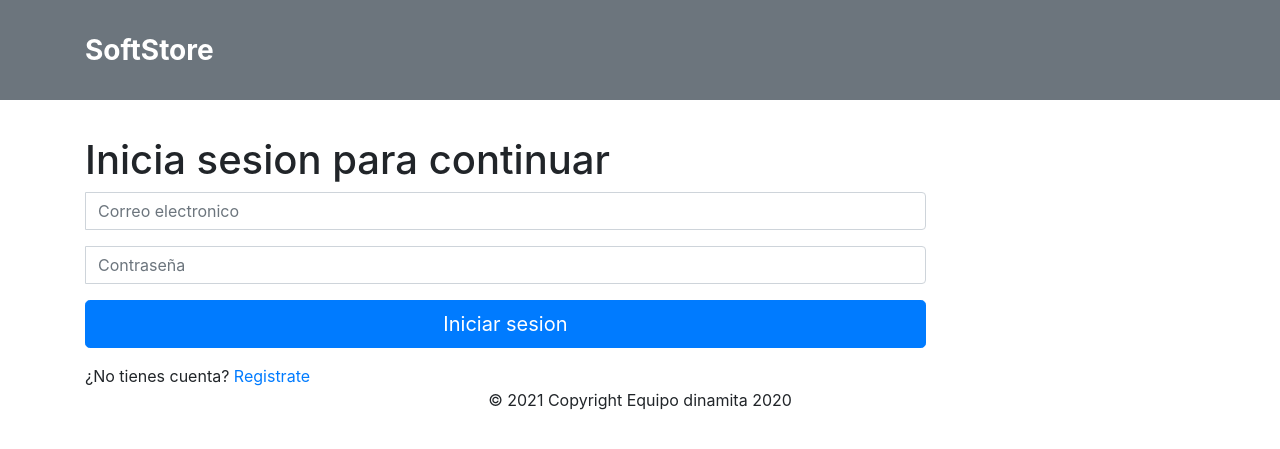
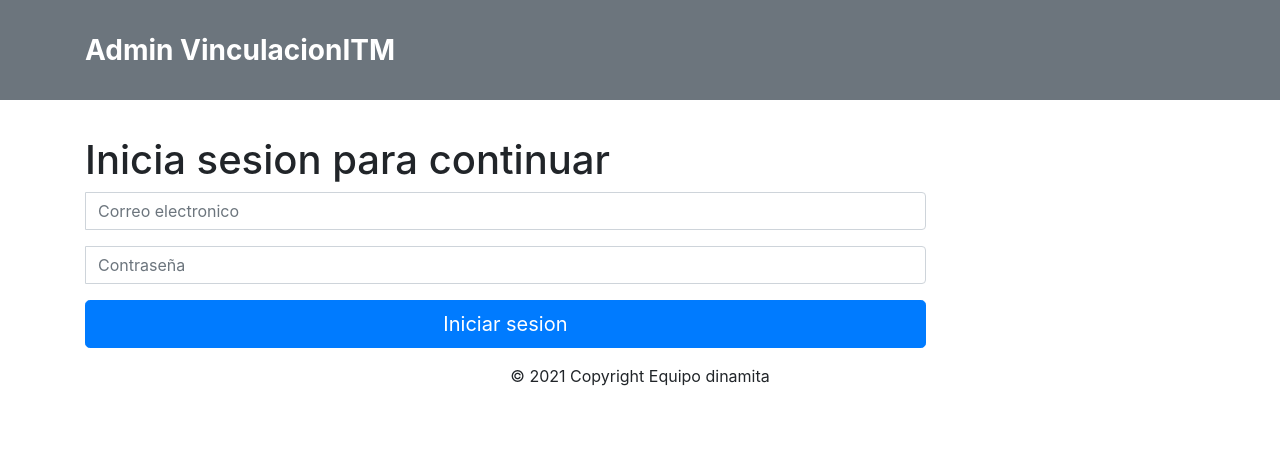
Before and after one commit to Kareem240/VinculacionITM, a PHP site: page /VinculacionITM/admin/index.php in a window 1280 px wide. Shown: the top 449 px of the page. Run offline with PHP 8.4, Linux system fonts and the light colour scheme; some libraries are stand-ins or nearby versions; some web fonts are replaced.

Commit message:
Cambios admin

```diff
--- a/admin/includes/user.php
+++ b/admin/includes/user.php
@@ -18,7 +18,7 @@ class User extends DB{
     }
 
     public function nuevoUsuario($nombre, $apellido,$correo,$contraseña){
-        $query = $this->connect()->prepare('INSERT INTO `tiendap`.`usuarios` (`nombre`, `apellido`, `correo`, `password`, `tipo`) VALUES (:nom, :app, :corr,:clav,"usuario"); ');
+        $query = $this->connect()->prepare('INSERT INTO `vinculacion`.`usuarios` (`nombre`, `apellido`, `correo`, `password`, `tipo`) VALUES (:nom, :app, :corr,:clav,"usuario"); ');
         $query->execute(['nom'=>$nombre ,'app'=>$apellido,'corr'=>$correo,'clav'=>$contraseña ]);
 
 
@@ -38,7 +38,7 @@ class User extends DB{
     }
 
     public function edCuenta($id,$nombre,$apellido,$correo,$clave,$tipo){
-        $query = $this->connect()->prepare('UPDATE `tiendap`.`usuarios` SET `nombre` = :nombre , `apellido` = :apellido , `correo` = :correo , `password` = :clave , `tipo` = :tipo WHERE `id` = :id; ');
+        $query = $this->connect()->prepare('UPDATE `vinculacion`.`usuarios` SET `nombre` = :nombre , `apellido` = :apellido , `correo` = :correo , `password` = :clave , `tipo` = :tipo WHERE `id` = :id; ');
 
         $query->execute(['id'=>$id,'nombre'=>$nombre,'apellido'=>$apellido,'correo'=>$correo,'clave'=>$clave,'tipo'=>$tipo ]);
 
@@ -46,16 +46,16 @@ class User extends DB{
     }
 
     public function eliminar($id){
-        $query = $this->connect()->prepare('DELETE FROM `tiendap`.`usuarios` WHERE `id` = :id; ');
+        $query = $this->connect()->prepare('DELETE FROM `vinculacion`.`usuarios` WHERE `id` = :id; ');
         $query->execute(['id'=>$id ]);
     }
     public function eliminarCom($id){
-        $query = $this->connect()->prepare('DELETE FROM `tiendap`.`comentarios` WHERE `id` = :id; ');
+        $query = $this->connect()->prepare('DELETE FROM `vinculacion`.`comentarios` WHERE `id` = :id; ');
         $query->execute(['id'=>$id ]);
     }
 
     public function serVendedor($id){
-        $query = $this->connect()->prepare('UPDATE `tiendap`.`usuarios` SET `tipo` = "vendedor" WHERE `id` = :id;');
+        $query = $this->connect()->prepare('UPDATE `vinculacion`.`usuarios` SET `tipo` = "vendedor" WHERE `id` = :id;');
         $query->execute(['id'=>$id ]);
 
 
--- a/admin/index.php
+++ b/admin/index.php
@@ -45,7 +45,7 @@ if(isset($_SESSION['user'])){
                 <div class="container">
                     <h1>No tienes permisos de administrador</h1>
 
-                    <a href='http://localhost/VinculacionITM' class='badge  badge-success'>Regresar a la tienda</a>
+                    <a href='http://localhost/VinculacionITM' class='badge  badge-success'>Regresar a la pagina</a>
                 </div>
                 </div>
             <?php
--- a/admin/vistas/admCuentas.php
+++ b/admin/vistas/admCuentas.php
@@ -11,7 +11,7 @@ $cuentas=$user->verCuentas();
 
 <br>
 
-<h1><?php echo $user->getNombre();?></h1> <br> <h2>Para hacer un cambio llena los campos y selecciona "editar" para  actualizar la informacion</h2><br>
+<h1><?php echo $user->getNombre();?></h1> <br> <h2>Para hacer un cambio llena los campos y selecciona "editar" para  agregar los datos correspondientes</h2><br>
  <div class="row">
 
  <body>
--- a/admin/vistas/foot.php
+++ b/admin/vistas/foot.php
@@ -1,4 +1,4 @@
-<div class="col-12 text-center">© <?php echo date("Y"); ?> Copyright  Equipo dinamita  2020</div>
+<div class="col-12 text-center">© <?php echo date("Y"); ?> Copyright  Equipo dinamita </div>
 </body>
 </html>
 
--- a/admin/vistas/headUn.php
+++ b/admin/vistas/headUn.php
@@ -5,7 +5,7 @@
         <meta name="viewport" content="width=device-width, initial-scale=1, shrink-to-fit=no">
         <meta name="description" content="">
         <meta name="author" content="">
-        <title>SoftStore</title>
+        <title>Admin VinculacionITM</title>
         <!-- Font Awesome icons (free version)-->
         <script src="https://cdnjs.cloudflare.com/ajax/libs/font-awesome/5.13.0/js/all.min.js" crossorigin="anonymous"></script>
         <!-- Core theme CSS (includes Bootstrap)-->
@@ -22,7 +22,7 @@
     <script src="https://stackpath.bootstrapcdn.com/bootstrap/4.4.1/js/bootstrap.min.js" integrity="sha384-wfSDF2E50Y2D1uUdj0O3uMBJnjuUD4Ih7YwaYd1iqfktj0Uod8GCExl3Og8ifwB6" crossorigin="anonymous"></script>
 
     <nav class="navbar navbar-expand-lg bg-secondary fixed-top" id="mainNav">
-            <div class="container"><a class="navbar-brand js-scroll-trigger" href="#page-top">SoftStore</a>
+            <div class="container"><a class="navbar-brand js-scroll-trigger" href="#page-top">Admin VinculacionITM</a>
 
             </div>
         </nav>
--- a/admin/vistas/sesion.php
+++ b/admin/vistas/sesion.php
@@ -37,8 +37,6 @@ include_once 'headUn.php';
         									name="btnAccion"
         									value="Iniciar sesion">
 										</div>
-									<div class="panel-footer ">
-										¿No tienes cuenta?  <a href="vistas/registro.php" onClick=""> Registrate </a>
 									</div>
 									</div>
 								</div>
```
